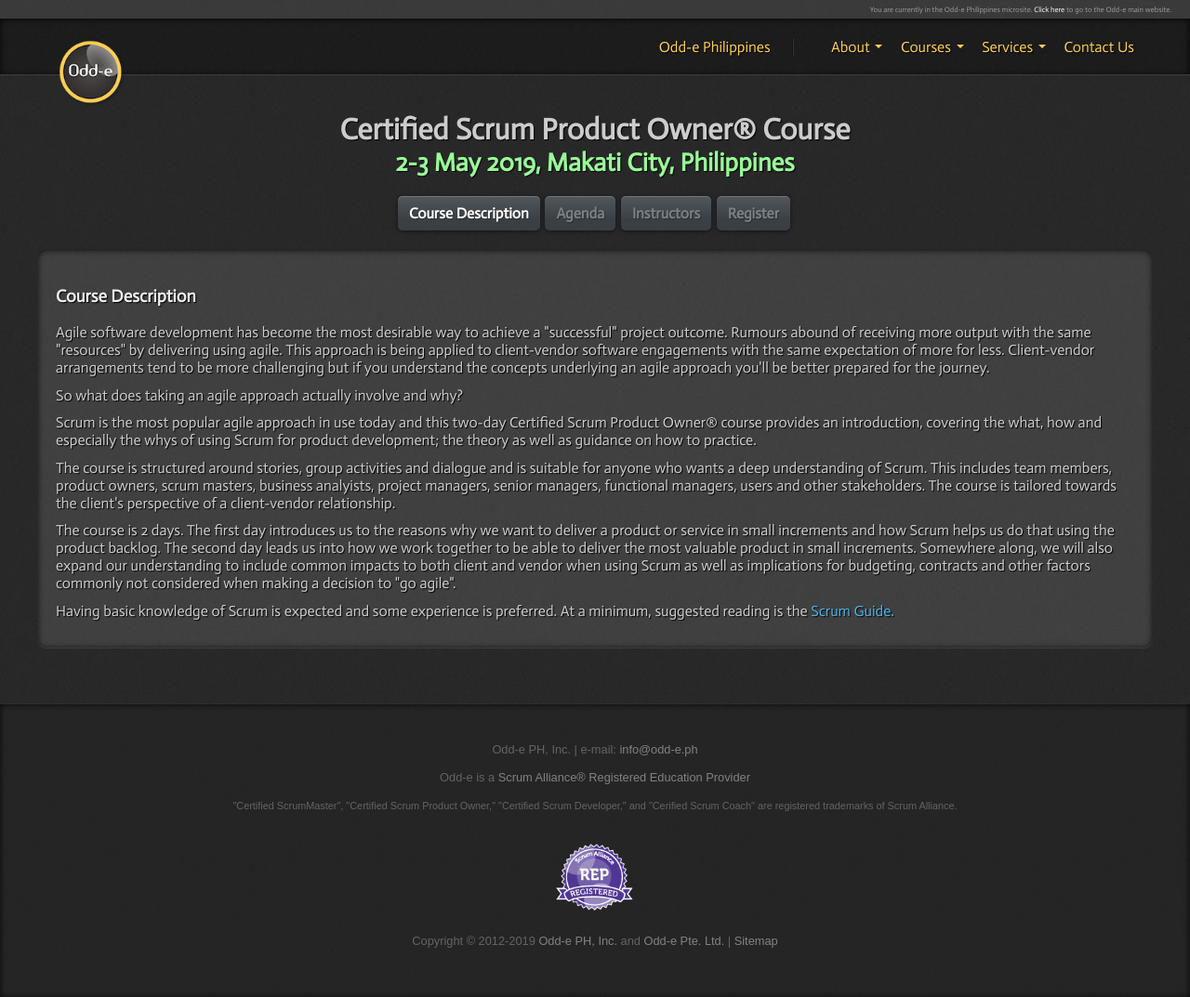
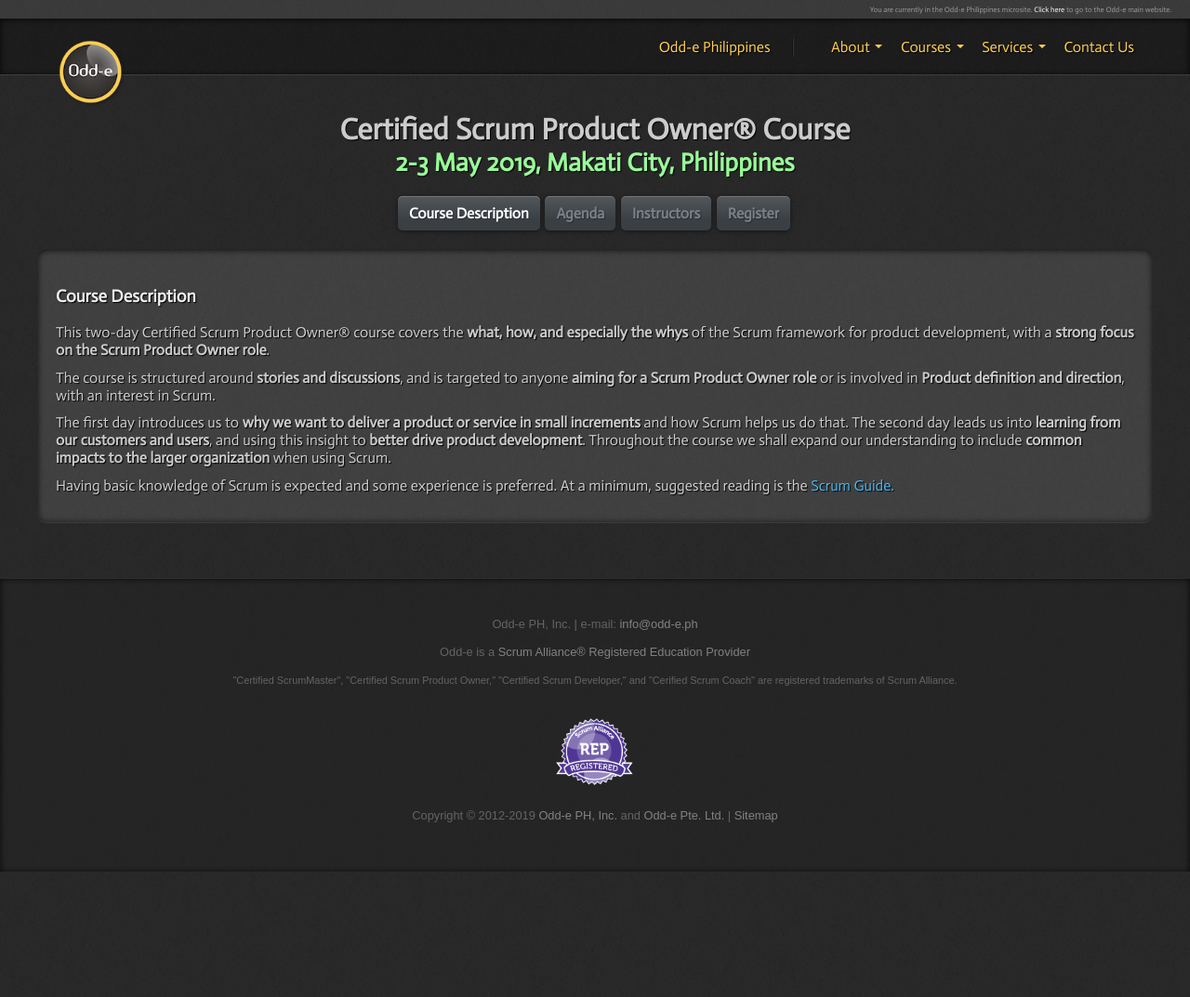
Before and after one commit to nerds-odd-e/odd-e.ph, a Jekyll site: the page built from _posts/2019-05-02-certified-scrum-product-owner.html, in a window 1280 px wide. Shown: the whole page at 93% size. Built offline with Jekyll 4.4.1, drawn with Linux system fonts in a browser that asks for light colours; after the commit the page ends 938 px from its top, so only the background shows below that.

Commit message:
Revamped descriptions

```diff
--- a/_posts/2019-05-02-certified-scrum-product-owner.html
+++ b/_posts/2019-05-02-certified-scrum-product-owner.html
@@ -31,43 +31,29 @@
 <div class="about tab-content">
   <div class="tab-pane active" id="tab1">
     <h3>Course Description</h3>
-    <p>
-      Agile software development has become the most desirable way to achieve a "successful" project outcome. Rumours abound of receiving more output with the same "resources" by delivering using agile. This approach is being applied to client-vendor software engagements with the same expectation of more for less. Client-vendor arrangements tend to be more challenging but if you understand the concepts underlying an agile approach you'll be better prepared for the journey.
-    </p>
-    <p>So what does taking an agile approach actually involve and why?</p>
-    <p>Scrum is the most popular agile approach in use today and this two-day Certified Scrum Product Owner&reg; course provides an introduction, covering the what, how and especially the whys of using Scrum for product development; the theory as well as guidance on how to practice.</p>
-    <p>The course is structured around stories, group activities and dialogue and is suitable for anyone who wants a deep understanding of Scrum. This includes team members, product owners, scrum masters, business analyists, project managers, senior managers, functional managers, users and other stakeholders. The course is tailored towards the client's perspective of a client-vendor relationship.</p>
-    <p>The course is 2 days. The first day introduces us to the reasons why we want to deliver a product or service in small increments and how Scrum helps us do that using the product backlog. The second day leads us into how we work together to be able to deliver the most valuable product in small increments. Somewhere along, we will also expand our understanding to include common impacts to both client and vendor when using Scrum as well as implications for budgeting, contracts and other factors commonly not considered when making a decision to "go agile".</p>
-    <p>Having basic knowledge of Scrum is expected and some experience is preferred. At a minimum, suggested reading is the <a href="http://scrumguides.org">Scrum Guide.</a></p>
+    <p>This two-day Certified Scrum Product Owner® course covers the <strong>what, how, and especially the whys</strong> of the Scrum framework for product development, with a <strong>strong focus on the Scrum Product Owner role</strong>.</p>
+
+    <p>The course is structured around <strong>stories and discussions</strong>, and is targeted to anyone <strong>aiming for a Scrum Product Owner role</strong> or is involved in <strong>Product definition and direction</strong>, with an interest in Scrum.</p>
+
+    <p>The first day introduces us to <strong>why we want to deliver a product or service in small increments</strong> and how Scrum helps us do that.  The second day leads us into <strong>learning from our customers and users</strong>, and using this insight to <strong>better drive product development</strong>.  Throughout the course we shall expand our understanding to include <strong>common impacts to the larger organization</strong> when using Scrum.</p>
+
+    <p>Having basic knowledge of Scrum is expected and some experience is preferred.  At a minimum, suggested reading is the <a href="http://scrumguides.org">Scrum Guide.</a></p>
   </div>
   <div class="tab-pane" id="tab2">
     <p>We shall cover the following topics during this course:</p>
     <ul>
-      <li>Connections</li>
-      <li>Foundations (History, Self-managing, Empirical Process Control)</li>
-      <li>Managing problems</li>
-      <li>Product ownership and the product backlog</li>
-      <li>Scrum Roles (ScrumMaster, Team, Product Owner)</li>
-      <li>Vision</li>
-      <li>Validated learning and product discovery</li>
-      <li>Maximising your Return on Investment and mitigating risks</li>
-      <li>Are we done?</li>
-      <li>Scrum overview</li>
-      <li>Co-evolution from an Item's perspective</li>
-      <li>Sprint</li>
-      <li>Sprint Planning</li>
-      <li>Daily Scrum</li>
-      <li>Sprint Review</li>
-      <li>Sprint Retrospective</li>
-      <li>Specification by Example</li>
-      <li>Implications for your organization</li>
-      <li>Implications for your development team or vendor</li>
-      <li>Obstacles for Scrum</li>
-      <li>Contracts</li>
-      <li>Budgeting</li>
-      <li>Estimation</li>
-      <li>Planning</li>
-  </ul>	</div>
+      <li>Presence</li>
+      <li>Simulation: Using Scrum in Product Development</li>
+      <li>Working with the Product Backlog</li>
+      <li>Understanding the Role of the Product Owner</li>
+      <li>Scrum Overview</li>
+      <li>Testing Product Assumptions</li>
+      <li>Dividing Value</li>
+      <li>Understanding Customers and Users</li>
+      <li>Describing Purpose and Strategy</li>
+      <li>Actions: Taking Scrum back to your organization</li>
+    </ul>
+  </div>
 
   <div class="tab-pane" id="tab3">
     <h3>About Stuart Turner</h3>
```
Also changed, not shown: _posts/2019-04-29-certified-scrum-master.html (+17 -20 lines).
